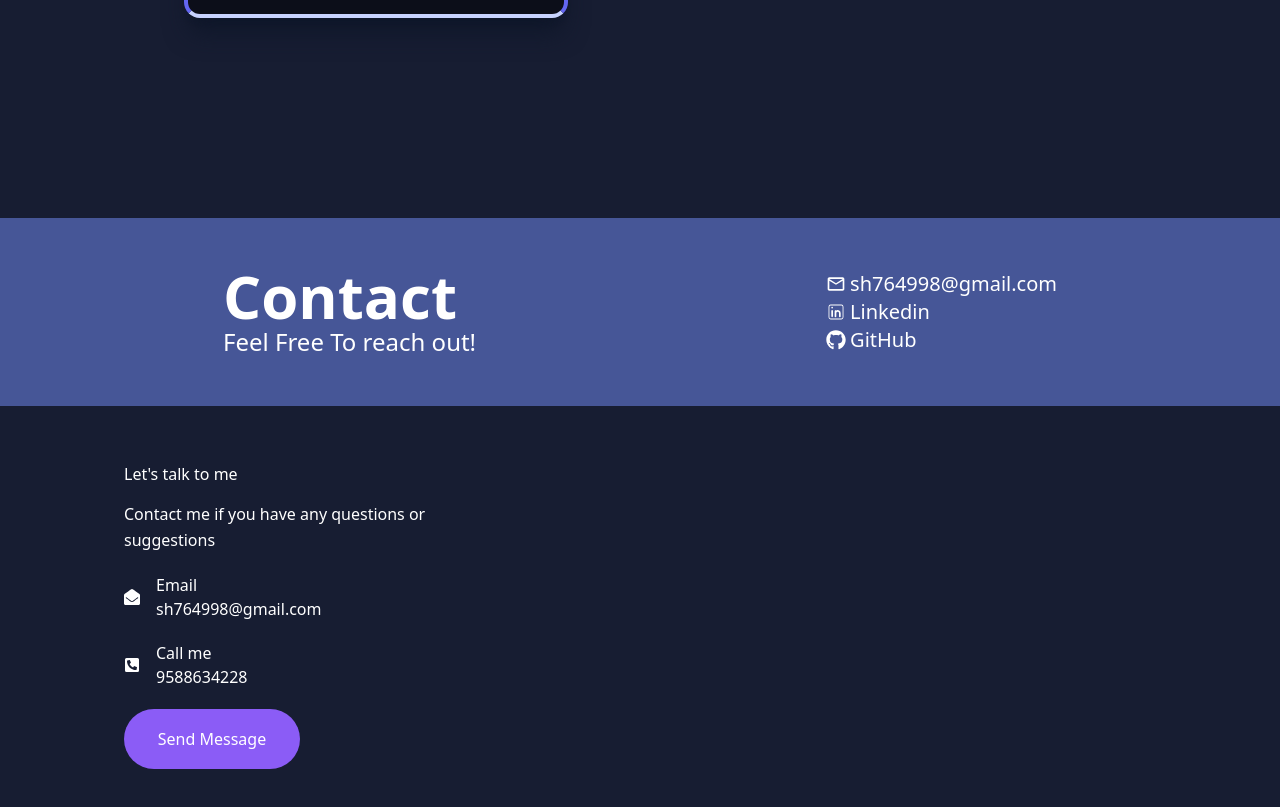
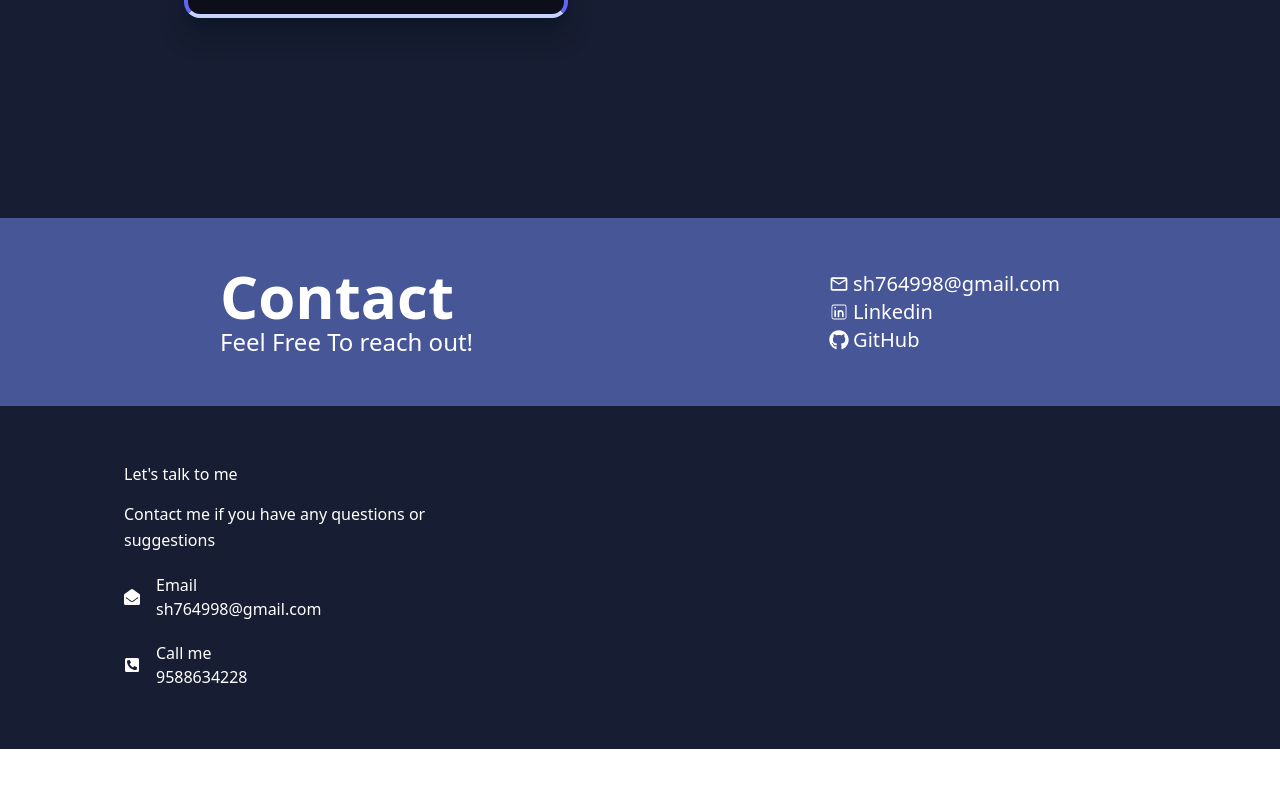
Before and after one commit to Syedhassan95/PORTMOBAIL-USING-CURSOR-AI-, a React (Vite) app: page / in a window 1280 px wide. Shown: the part 4445-5252 px from the top of the page. After the commit the page ends 5194 px from the top, so only its background shows below. Built offline with nearby package versions, Linux system fonts and the light colour scheme.

Commit message:
first commit

```diff
--- a/src/Components/Footer/Footer.jsx
+++ b/src/Components/Footer/Footer.jsx
@@ -12,7 +12,7 @@ const Footer = () => {
     >
       <div>
         <h1 className="text-2xl md:text-6xl font-bold" data-aos = "fade-right">Contact</h1>
-        <h3 className="text-sm md:text-2xl font-normal"data-aos = "fade-right">
+        <h3 className="text-sm md:text-2xl font-normal mr-3"data-aos = "fade-right">
           Feel Free To reach out!
         </h3>
       </div>
--- a/src/Contact.jsx
+++ b/src/Contact.jsx
@@ -45,10 +45,10 @@ const Contact = () => {
                 <h4 className="info__desc">9588634228</h4>
               </div>
               </div>
-              <button className='button text-white bg-violet-500 hover:bg-violet-600 active:bg-violet-700 focus:outline-none focus:ring focus:ring-violet-300 w-44 rounded-full'>Send Message
+              {/* <button className='button text-white bg-violet-500 hover:bg-violet-600 active:bg-violet-700 focus:outline-none focus:ring focus:ring-violet-300 w-44 rounded-full'>Send Message
             <span className="button__icon contact__button-icon text-white ">
             </span>
-          </button>
+          </button> */}
           </div>
 {/*
           <div className="contact__socials">
```
